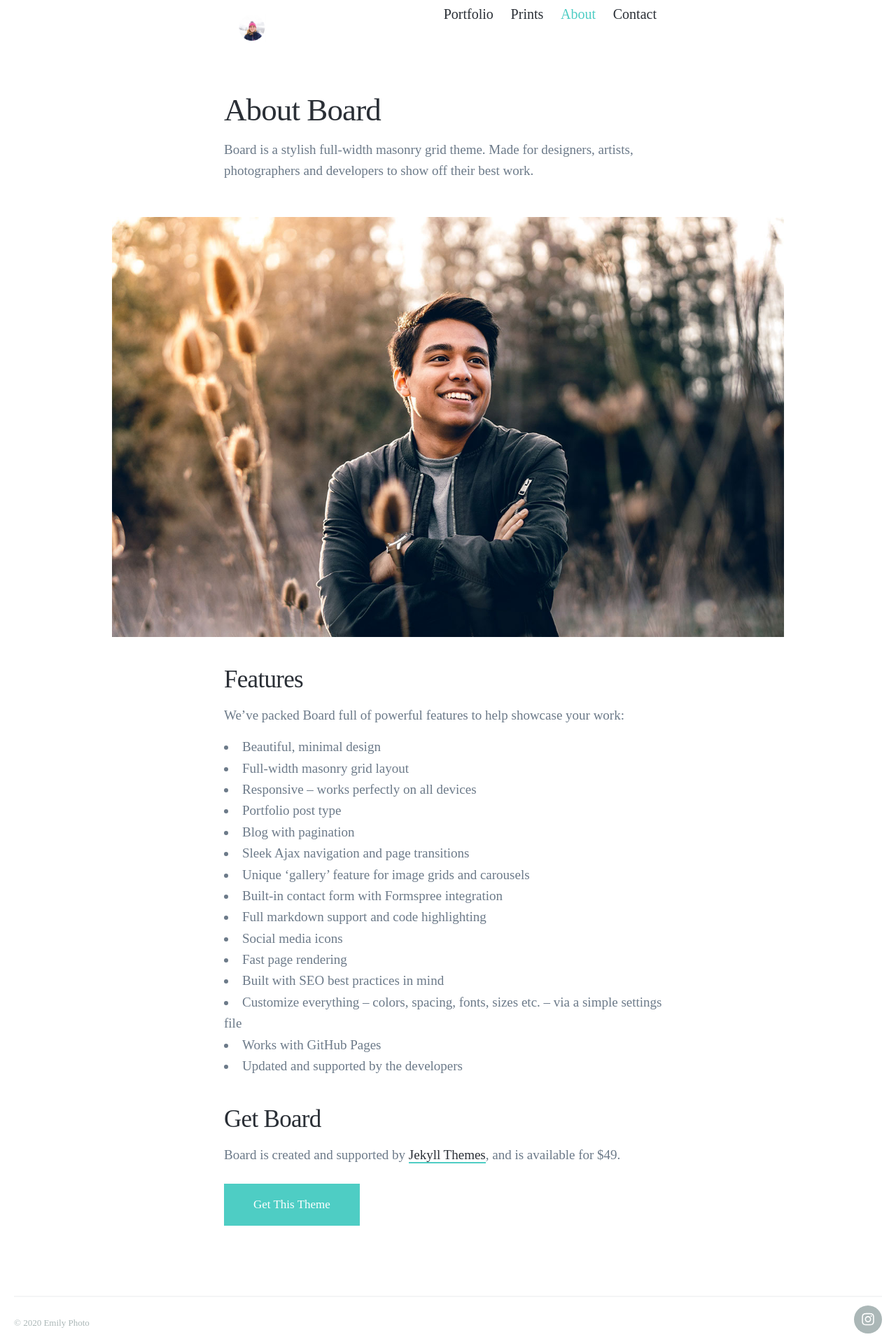
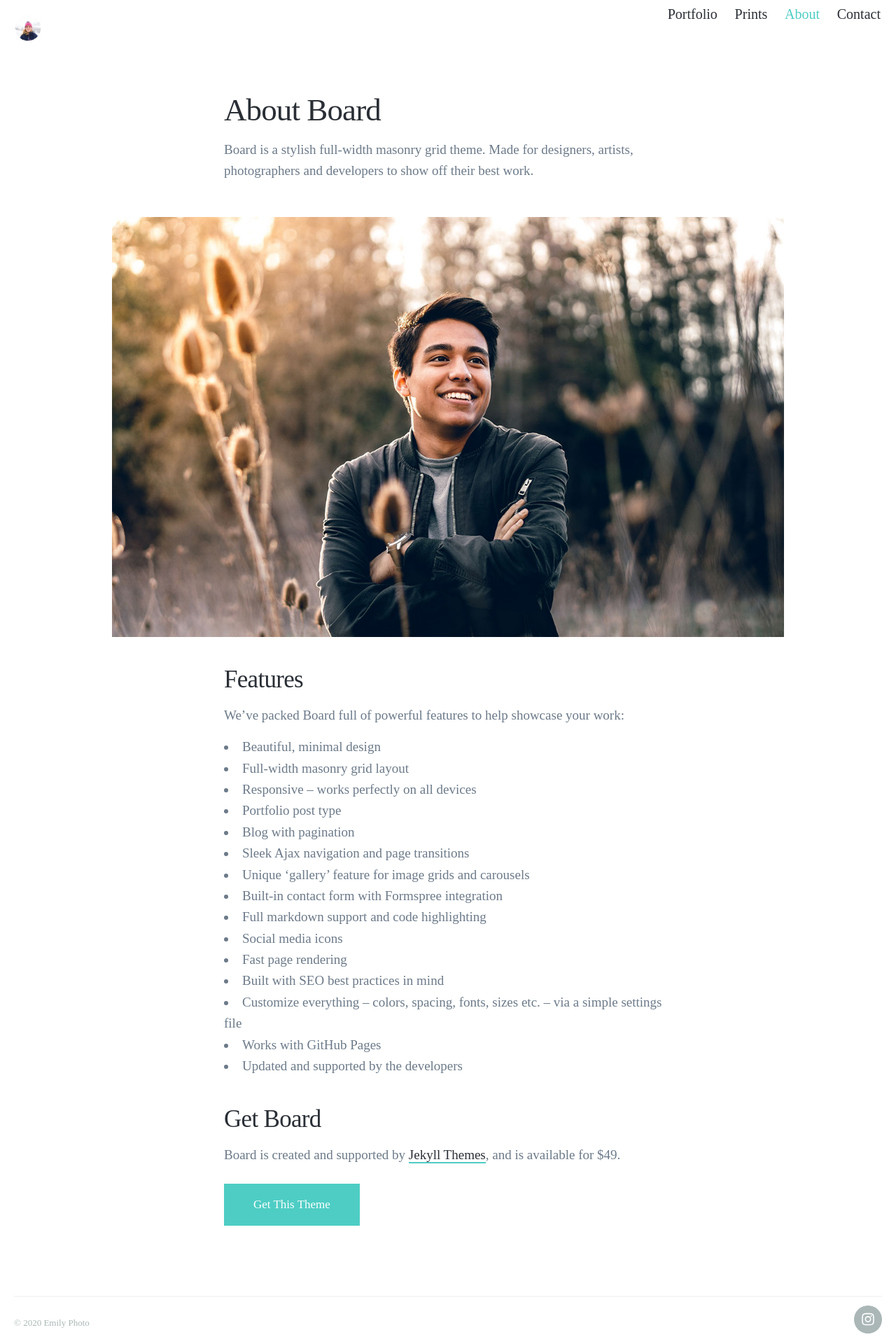
Before and after one commit to emily-hill/emily-hill.github.io, a Jekyll site: the page built from _pages/about.md, in a window 1280 px wide. Shown: the whole page at 70% size. Built offline with Jekyll 4.4.1, drawn with Linux system fonts in a browser that asks for light colours; nearby versions of some CDN libraries; some web fonts are replaced.

Commit message:
More header adjustments

```diff
--- a/_includes/header.html
+++ b/_includes/header.html
@@ -6,8 +6,8 @@
 		<a href="{{ site.baseurl }}/" class="header__logo">
 			<img src="{{ site.data.settings.header_settings.logo_image | relative_url }}" class="header__logo__img">
 		</a>
-	<!-- {% else %} -->
-		<a href="{{ site.baseurl }}/" class="header__title">
+	<!-- {% else %}  href="{{ site.baseurl }}/"-->
+		<a  class="header__title">
 			{{ site.data.settings.basic_settings.site_title }}
 		</a>
 	<!-- {% endif %} -->
--- a/_sass/_includes/_header.scss
+++ b/_sass/_includes/_header.scss
@@ -12,7 +12,7 @@
 	padding: 20px 0;
 
 	.wrap {
-		max-width: 50%;
+		max-width: 100%;
 
 		@include mq(tabletp) {
 			padding: 0 20px;
```
